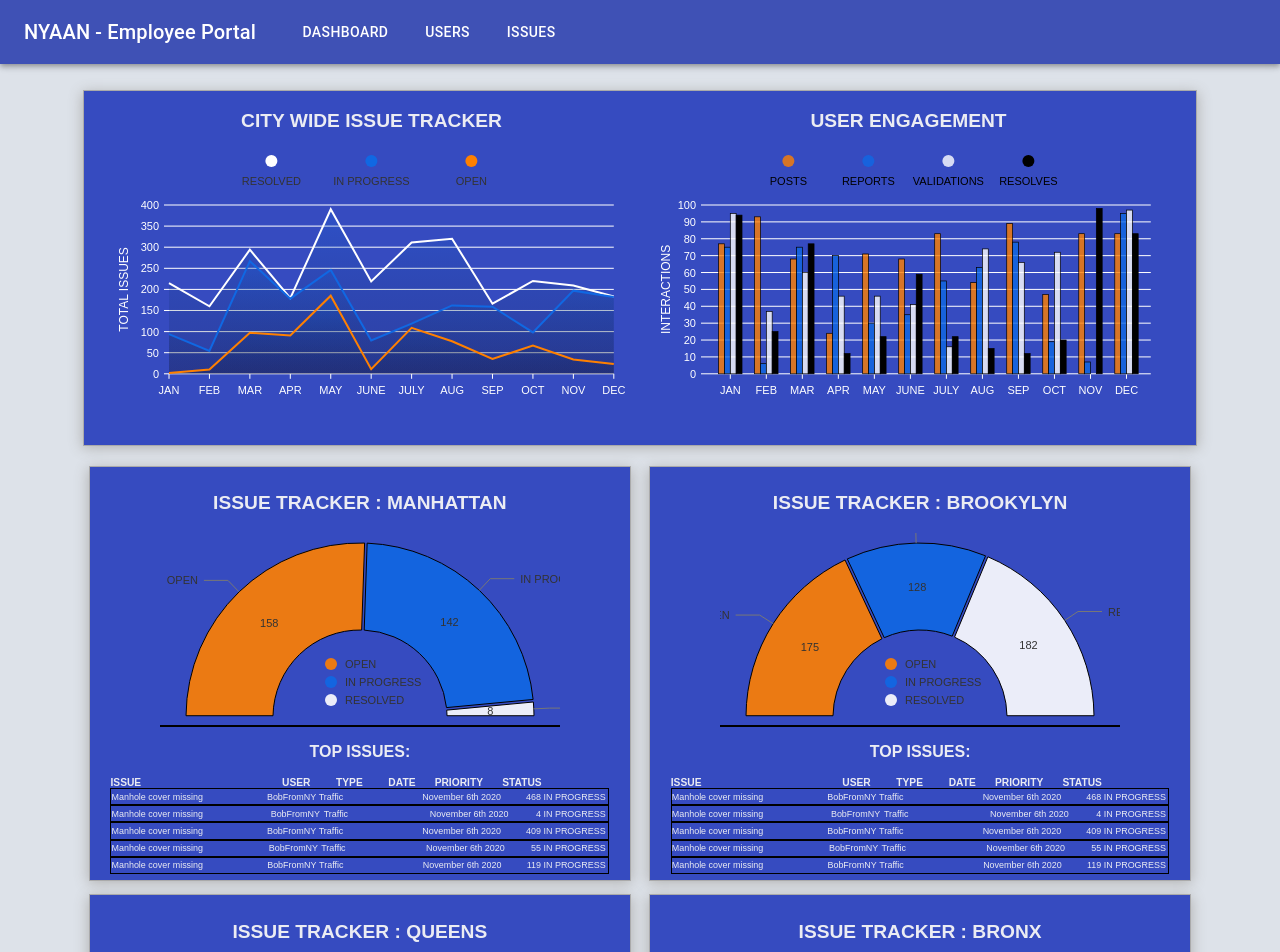
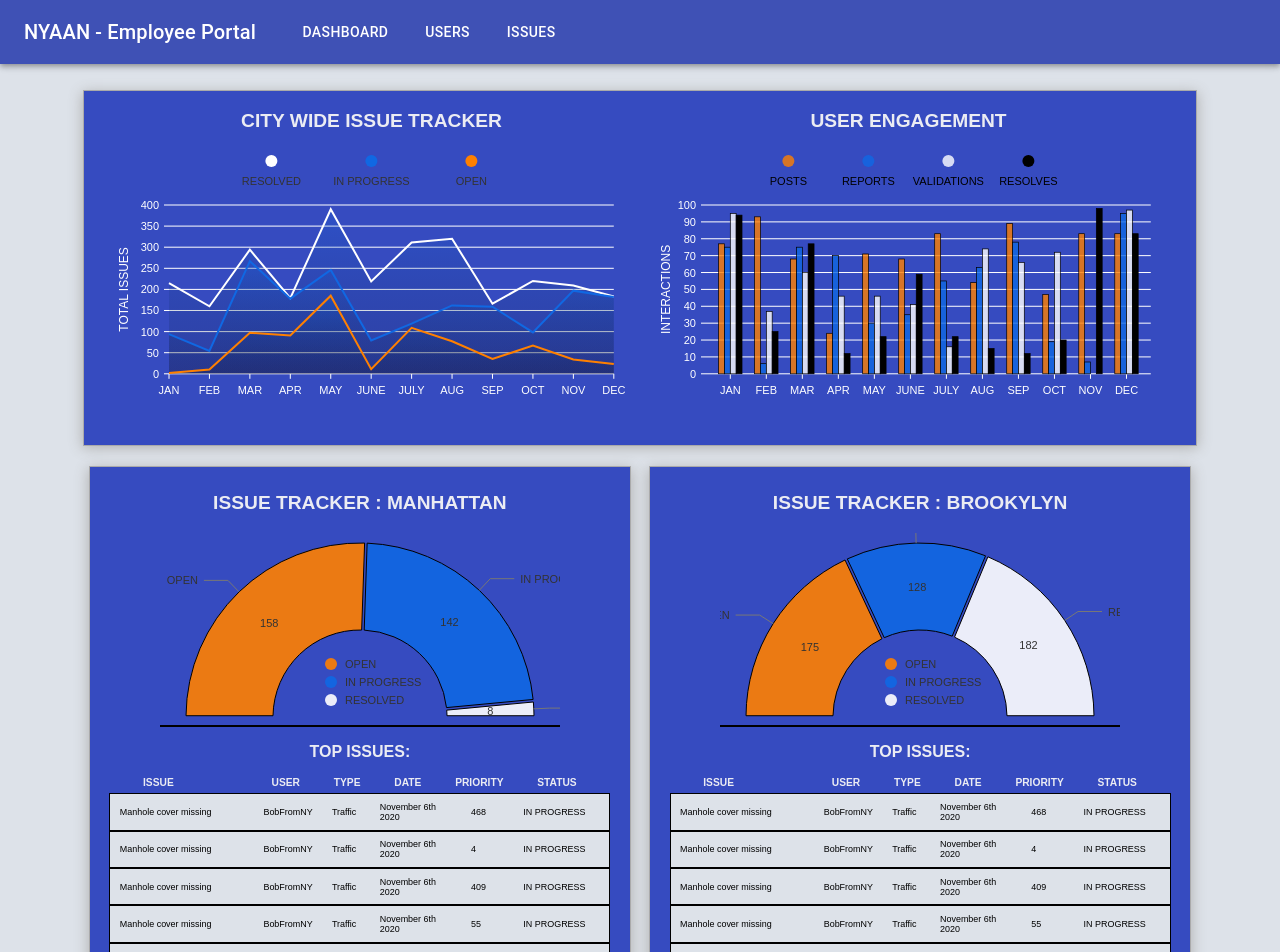
Before and after one commit to HRNYC32-BlueOcean/Gotham-311-Government, a React app: page / in a window 1280 px wide. Shown: the top 952 px of the page. Built offline with nearby package versions, Linux system fonts and the light colour scheme; the HTML template or start-up script is replaced by a standard one.

Commit message:
Update dashboard styling

```diff
--- a/src/employee-dashboard-styles.css
+++ /dev/null
@@ -1,247 +0,0 @@
-body {
-  margin: 0 auto;
-  font-family: Arial, Helvetica, sans-serif;
-  background-color: #487dc2;
-}
-
-h1 {
-  color: white;
-  background-color: #487dc2;
-}
-
-.dashboard-container {
-  width: 90vw;
-  display: -webkit-box;
-  display: -ms-flexbox;
-  display: flex;
-  -webkit-box-orient: vertical;
-  -webkit-box-direction: normal;
-      -ms-flex-direction: column;
-          flex-direction: column;
-  -webkit-box-pack: center;
-      -ms-flex-pack: center;
-          justify-content: center;
-  margin-left: auto;
-  margin-right: auto;
-}
-
-.overall-metrics-container {
-  display: -webkit-box;
-  display: -ms-flexbox;
-  display: flex;
-  -webkit-box-orient: horizontal;
-  -webkit-box-direction: normal;
-      -ms-flex-direction: row;
-          flex-direction: row;
-  -ms-flex-wrap: wrap;
-      flex-wrap: wrap;
-  -webkit-box-pack: space-evenly;
-      -ms-flex-pack: space-evenly;
-          justify-content: space-evenly;
-  padding: 1vw;
-  background-color: #bebebe;
-  border: 1px solid #aaaaaa;
-  border-radius: .2vw;
-  -webkit-box-shadow: 0vw 0.2vw 1vw 0.05vw #b3b3b3;
-          box-shadow: 0vw 0.2vw 1vw 0.05vw #b3b3b3;
-  padding-bottom: 2vw;
-  margin: 2vw auto;
-}
-
-.borough-metrics-container {
-  display: -webkit-box;
-  display: -ms-flexbox;
-  display: flex;
-  -webkit-box-orient: horizontal;
-  -webkit-box-direction: normal;
-      -ms-flex-direction: row;
-          flex-direction: row;
-  -ms-flex-wrap: wrap;
-      flex-wrap: wrap;
-  -webkit-box-pack: space-evenly;
-      -ms-flex-pack: space-evenly;
-          justify-content: space-evenly;
-  margin-left: auto;
-  margin-right: auto;
-}
-
-.chart-widget {
-  text-transform: uppercase;
-  display: -webkit-box;
-  display: -ms-flexbox;
-  display: flex;
-  -webkit-box-orient: vertical;
-  -webkit-box-direction: normal;
-      -ms-flex-direction: column;
-          flex-direction: column;
-  -webkit-box-pack: start;
-      -ms-flex-pack: start;
-          justify-content: flex-start;
-  -webkit-box-align: center;
-      -ms-flex-align: center;
-          align-items: center;
-}
-
-.barchart-header {
-  font-size: 1.5vw;
-  font-weight: 700;
-  margin-bottom: .5vw;
-  margin-top: .5vw;
-}
-
-.borough-info-container {
-  display: -webkit-box;
-  display: -ms-flexbox;
-  display: flex;
-  -webkit-box-orient: vertical;
-  -webkit-box-direction: normal;
-      -ms-flex-direction: column;
-          flex-direction: column;
-  -webkit-box-pack: start;
-      -ms-flex-pack: start;
-          justify-content: flex-start;
-  -webkit-box-align: center;
-      -ms-flex-align: center;
-          align-items: center;
-  padding: .5vw 1.5vw;
-  background-color: #bebebe;
-  border: 1px solid #aaaaaa;
-  border-radius: .2vw;
-  -webkit-box-shadow: 0vw 0.2vw 1vw 0.05vw #b3b3b3;
-          box-shadow: 0vw 0.2vw 1vw 0.05vw #b3b3b3;
-  margin-bottom: 2vw;
-  width: 45%;
-}
-
-.borough-info-chart-header {
-  font-size: 1.5vw;
-  font-weight: 700;
-}
-
-.borough-info-list-header {
-  font-weight: 700;
-}
-
-.borough-top-issue-list-container {
-  display: -webkit-box;
-  display: -ms-flexbox;
-  display: flex;
-  -webkit-box-orient: vertical;
-  -webkit-box-direction: normal;
-      -ms-flex-direction: column;
-          flex-direction: column;
-  -webkit-box-pack: start;
-      -ms-flex-pack: start;
-          justify-content: flex-start;
-}
-
-.issue-list-header-container {
-  display: -webkit-box;
-  display: -ms-flexbox;
-  display: flex;
-  -webkit-box-orient: horizontal;
-  -webkit-box-direction: normal;
-      -ms-flex-direction: row;
-          flex-direction: row;
-  -webkit-box-pack: start;
-      -ms-flex-pack: start;
-          justify-content: flex-start;
-}
-
-.issue-list-entry-grid {
-  display: -ms-grid;
-  display: grid;
-  -ms-grid-columns: 2fr 1fr 1fr 1fr 1fr 1fr;
-      grid-template-columns: 2fr 1fr 1fr 1fr 1fr 1fr;
-  justify-items: start;
-  border: 1px solid black;
-}
-
-.issue-list-grid-Col1 {
-  -ms-grid-column: 1;
-  -ms-grid-column-span: 2;
-  grid-column: 1 / 3;
-}
-
-.issue-list-grid-Col2 {
-  -ms-grid-column: 3;
-  -ms-grid-column-span: 1;
-  grid-column: 3 / 4;
-}
-
-.issue-list-grid-Col3 {
-  -ms-grid-column: 4;
-  -ms-grid-column-span: 1;
-  grid-column: 4 / 5;
-}
-
-.issue-list-grid-Col4 {
-  -ms-grid-column: 5;
-  -ms-grid-column-span: 1;
-  grid-column: 5 / 6;
-}
-
-.issue-list-grid-Col5 {
-  -ms-grid-column: 6;
-  -ms-grid-column-span: 1;
-  grid-column: 6 / 7;
-}
-
-.issue-list-grid-Col6 {
-  -ms-grid-column: 7;
-  -ms-grid-column-span: 1;
-  grid-column: 7 / 8;
-}
-
-.issue-list-entry {
-  border: 1px solid black;
-}
-
-.top-issue-header {
-  font-size: .9vw;
-  font-weight: 700;
-}
-
-.header-title {
-  margin-right: 11vw;
-}
-
-.header-username {
-  margin-right: 2vw;
-}
-
-.header-type {
-  margin-right: 2vw;
-}
-
-.header-creationDate {
-  margin-right: 1.5vw;
-}
-
-.header-priority {
-  margin-right: 1.5vw;
-}
-
-.issue-entry {
-  font-size: .9vw;
-  margin-top: .2vw;
-  margin-bottom: .2vw;
-  margin-right: .5vw;
-}
-
-.piechart-container {
-  height: 15vw;
-  min-width: 400px;
-  margin: 0vw auto;
-  text-transform: uppercase;
-  border-bottom: 2px solid black;
-}
-
-.barchart-container {
-  height: 23vw;
-  width: 43vw;
-  min-width: 400px;
-  margin: .5vw auto;
-  text-transform: uppercase;
-}
-/*# sourceMappingURL=employee-dashboard-styles.css.map */
--- a/src/styles.css
+++ /dev/null
@@ -1,5 +0,0 @@
-h1 {
-  color: white;
-  background-color: black;
-}
-/*# sourceMappingURL=styles.css.map */
--- a/src/styles/employee-dashboard-styles.scss
+++ b/src/styles/employee-dashboard-styles.scss
@@ -99,38 +99,40 @@ h1 {
 .issue-list-header-container {
   display: flex;
   flex-direction: row;
-  justify-content: flex-start;
+  justify-content: space-evenly;
+  margin-bottom: .4vw;
 }
 
 .issue-list-entry-grid {
   display: grid;
-  grid-template-columns: 2fr 1fr 1fr 2fr 1fr 1fr;
-  align-items: start;
+  grid-template-columns: 3fr 1fr 1fr 2fr 1fr 2fr;
   border: 1px solid black;
+  background-color: $bg;
+  align-items: center;
 }
 
 .issue-list-grid-Col1 {
-  grid-column: 1 / 3;
+  grid-column: 1 / 2;
 }
 
 .issue-list-grid-Col2 {
+  grid-column: 2 / 3;
+}
+
+.issue-list-grid-Col3 {
   grid-column: 3 / 4;
 }
 
-.issue-list-grid-Col3 {
+.issue-list-grid-Col4 {
   grid-column: 4 / 5;
 }
 
-.issue-list-grid-Col4 {
-  grid-column: 5 / 7;
-}
-
 .issue-list-grid-Col5 {
-  grid-column: 7 / 8;
+  grid-column: 5 / 6;
 }
 
 .issue-list-grid-Col6 {
-  grid-column: 8 / 9;
+  grid-column: 6 / 7;
 }
 
 .issue-list-entry {
@@ -143,30 +145,42 @@ h1 {
 }
 
 .header-title {
-  margin-right: 11vw;
+  margin-right: 0vw;
 }
 
 .header-username {
-  margin-right: 2vw;
+  margin-left: 5vw;
+  margin-right: 0vw;
 }
 
 .header-type {
-  margin-right: 2vw;
+  margin-right: 0vw;
 }
 
 .header-creationDate {
-  margin-right: 1.5vw;
+  margin-right: 0vw;
 }
 
 .header-priority {
-  margin-right: 1.5vw;
+  margin-right: 0vw;
+}
+
+.header-status {
+  margin-right: 0vw;
 }
 
 .issue-entry {
   font-size: .7vw;
-  margin-top: .2vw;
-  margin-bottom: .2vw;
-  margin-right: .2vw;
+  color: black;
+  margin: .6vw .75vw;
+}
+
+.issue-entry-priority {
+  margin: .6vw .4vw;
+}
+
+.issue-entry-status {
+  margin-right: .4vw;
 }
 
 .piechart-container {
@@ -184,7 +198,3 @@ h1 {
   margin: .5vw auto;
   text-transform: uppercase;
 }
-
-g.text {
-  color: $medWhite;
-}
```
Also changed, not shown: 2 other files (tests, documents, lock files or other folders).
